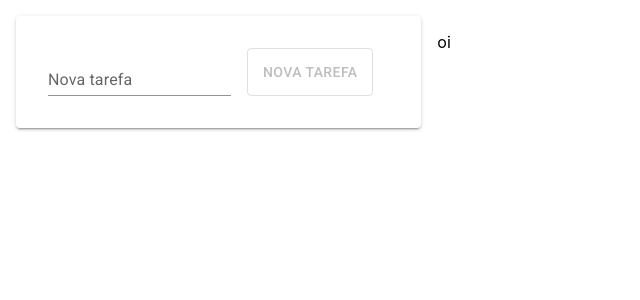
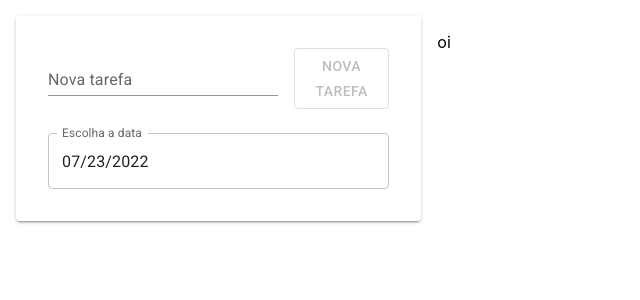
Before and after one commit to nnnnadia/AFZR, a React (Create React App) app: page / in a window 1280 px wide. Shown: the top 300 px of the page, without its empty margins (0-640 px from the left). Built offline with nearby package versions, Linux system fonts and the light colour scheme.

Commit message:
feat: cria campo de entrada para data e salva também a data no objeto da tarefa.

```diff
--- a/src/components/TaskForm.jsx
+++ b/src/components/TaskForm.jsx
@@ -1,41 +1,60 @@
 import React, { useState, useContext } from 'react';
-import { Button, Stack, TextField } from '@mui/material';
-import { nanoid } from 'nanoid';
+import { DatePicker } from '@mui/x-date-pickers';
+import {
+  Button, Stack, TextField,
+} from '@mui/material';
 import { TaskContext } from '../context';
 import { PaperForm } from '../styles';
 
 function TaskForm() {
-  const [task, setTask] = useState({ description: '' });
-  const { setTasksStringfied } = useContext(TaskContext);
+  const [task, setTask] = useState({
+    description: '',
+    date: new Date(),
+  });
+  const { tasks, setTasks } = useContext(TaskContext);
+
+  const getTaskId = () => Date.now();
 
   const handleTaskSubmit = (e) => {
     e.preventDefault();
-    setTasksStringfied({ ...task, id: nanoid() }, true);
+    setTasks([...tasks, { ...task, id: getTaskId() }]);
     setTask({ ...task, description: '' });
-  }
+  };
 
   return (
     <form>
       <PaperForm elevation={2}>
-        <Stack direction="row" spacing={2}>
+        <Stack
+          direction="row"
+          spacing={2}
+          sx={{ mb: 3 }}
+        >
           <TextField
+            fullWidth
             id="standard-basic"
             label="Nova tarefa"
             variant="standard"
             color="secondary"
-            value={ task.description }
-            onChange={ ({ target }) => setTask({ ...task, description: target.value }) }
+            value={task.description}
+            onChange={({ target }) => setTask({ ...task, description: target.value })}
           />
           <Button
             variant="outlined"
             color="secondary"
             type="submit"
-            disabled={ task.description.length === 0 }
-            onClick={ handleTaskSubmit }
+            disabled={task.description.length === 0}
+            onClick={handleTaskSubmit}
           >
             Nova tarefa
           </Button>
         </Stack>
+        <DatePicker
+          label="Escolha a data"
+          value={task.date}
+          onChange={(date) => setTask({ ...task, date })}
+          // eslint-disable-next-line react/jsx-props-no-spreading
+          renderInput={(params) => <TextField fullWidth {...params} />}
+        />
       </PaperForm>
     </form>
   );
--- a/src/components/TaskList.jsx
+++ b/src/components/TaskList.jsx
@@ -1,36 +1,38 @@
 import React, { useState, useContext } from 'react';
-import { List, ListItem, ListItemButton, IconButton, ListItemText } from '@mui/material';
+import {
+  List, ListItem, ListItemButton, IconButton, ListItemText,
+} from '@mui/material';
 import DeleteForeverIcon from '@mui/icons-material/DeleteForever';
 import { TaskContext } from '../context';
 
 function TaskList() {
   const [selectedTask, setSelectedTask] = useState(null);
-  const { getTasksParsed, setTasksStringfied } = useContext(TaskContext);
+  const { tasks, setTasks } = useContext(TaskContext);
 
   const handleDelete = (idToBeDeleted) => {
-    const updatedTasks = getTasksParsed().filter(({ id }) => id !== idToBeDeleted);
-    setTasksStringfied(updatedTasks);
+    const updatedTasks = tasks.filter(({ id }) => id !== idToBeDeleted);
+    setTasks(updatedTasks);
   };
 
   return (
     <List>
-      { getTasksParsed().map(({ id, description }) => (
+      { tasks.map(({ id, description }) => (
         <ListItem
-          key={ id }
-          secondaryAction={
-            <div hidden={ selectedTask !== id }>
-              <IconButton onClick={ () => handleDelete(id) }>
+          key={id}
+          secondaryAction={(
+            <div hidden={selectedTask !== id}>
+              <IconButton onClick={() => handleDelete(id)}>
                 <DeleteForeverIcon />
               </IconButton>
             </div>
-          }
+          )}
           disablePadding
         >
           <ListItemButton
-            selected={ selectedTask === id }
-            onClick={ () => setSelectedTask(id) }
+            selected={selectedTask === id}
+            onClick={() => setSelectedTask(id)}
           >
-            <ListItemText primary={ description } />
+            <ListItemText primary={description} />
           </ListItemButton>
         </ListItem>
       )) }
--- a/src/context/TaskProvider.jsx
+++ b/src/context/TaskProvider.jsx
@@ -1,32 +1,18 @@
-import React, { useState } from 'react';
+import React, { useState, useMemo } from 'react';
 import PropTypes from 'prop-types';
 import TaskContext from './TaskContext';
 
 function TaskProvider({ children }) {
   const [tasks, setTasks] = useState([]);
+  // const [taskFormControls, setTaskFormControls] = useState({});
 
-  const setTasksStringfied = (newData, add = false) => {
-    if(add) {
-      setTasks([...tasks, JSON.stringify({ ...newData })]);
-    } else {
-      setTasks([...newData.map((task) => JSON.stringify(task))]);
-    }
-  };
-
-  const getTasksParsed = () => {
-    const parsedTasks = tasks.map((task) => JSON.parse(task))
-    return parsedTasks;
-  }
-
-  const CONTEXT_VALUE = {
+  const CONTEXT_VALUE = useMemo(() => ({
     tasks,
     setTasks,
-    setTasksStringfied,
-    getTasksParsed,
-  };
+  }));
 
   return (
-    <TaskContext.Provider value={ CONTEXT_VALUE }>
+    <TaskContext.Provider value={CONTEXT_VALUE}>
       { children }
     </TaskContext.Provider>
   );
```
